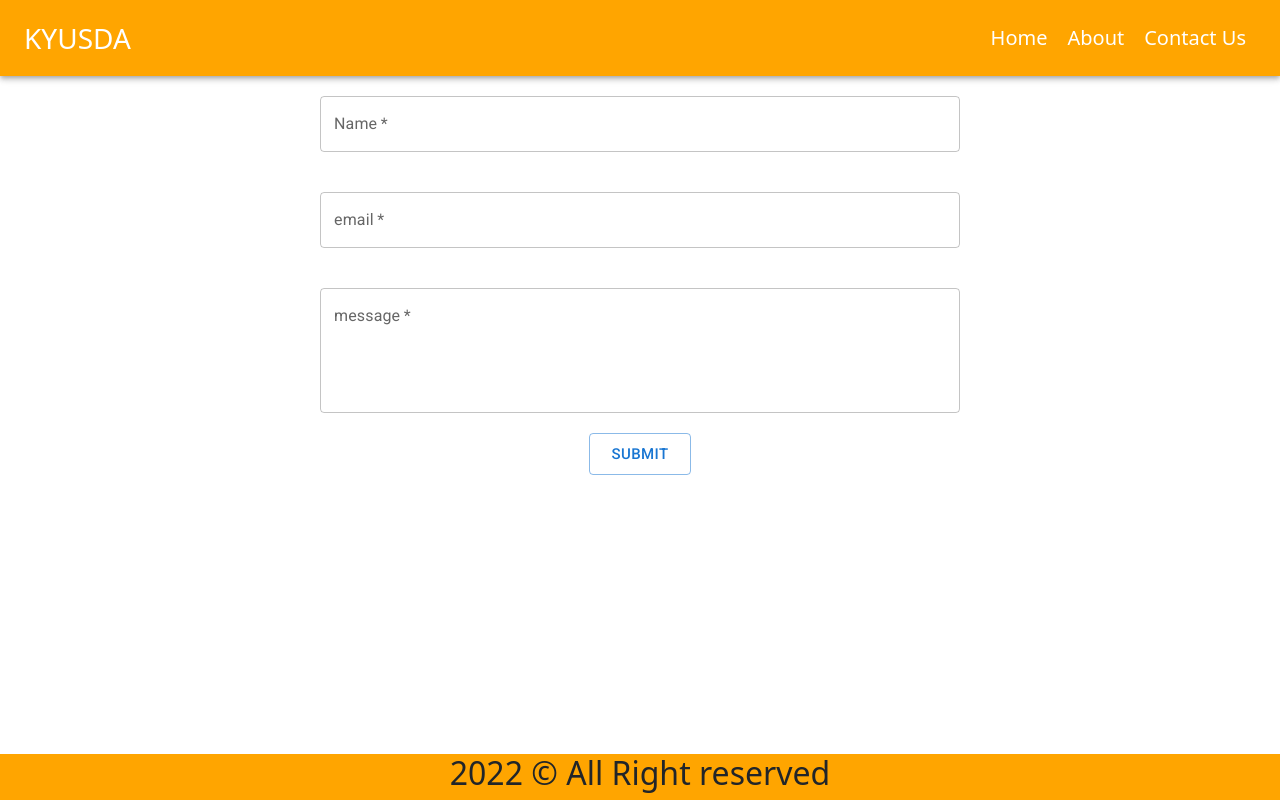
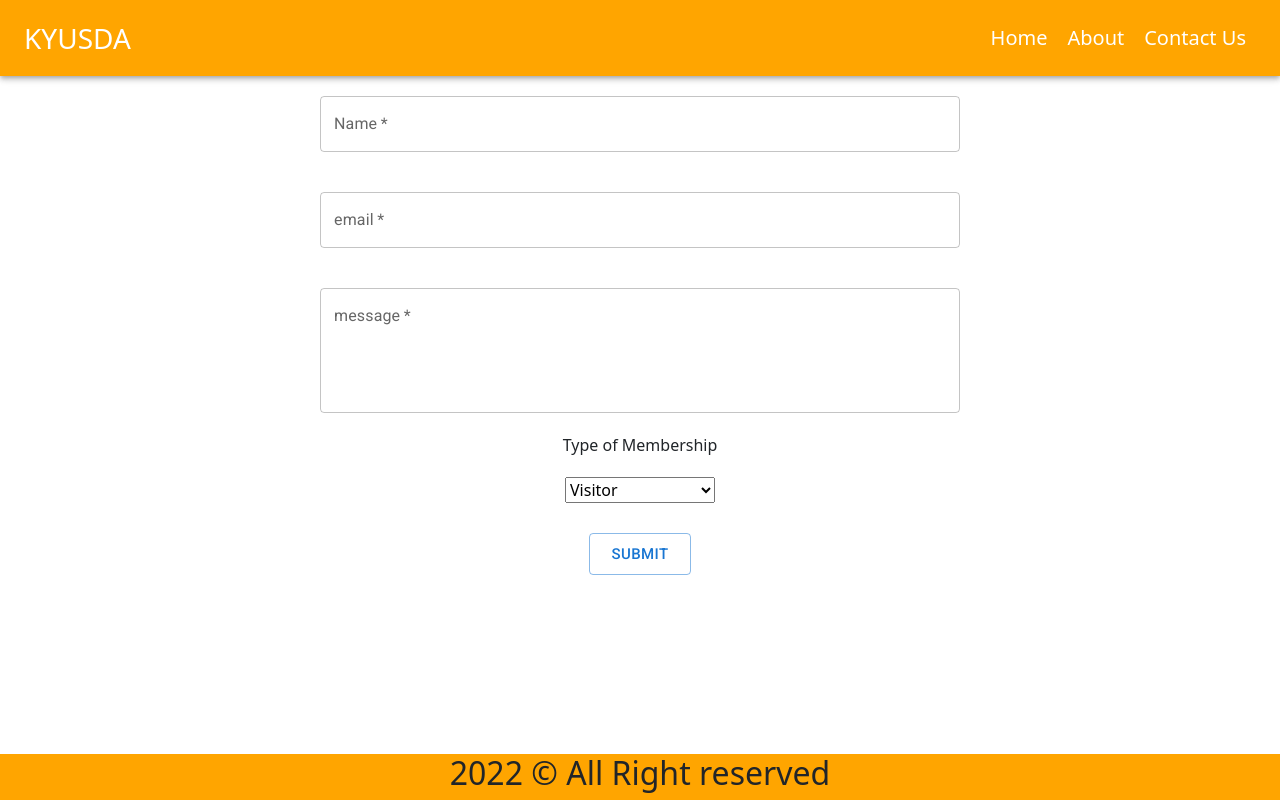
Before and after one commit to samuelkamotho92/kyusdachurch, a React (Create React App) app in the folder client/: page /contact in a window 1280 px wide. Built offline with nearby package versions, Linux system fonts and the light colour scheme.

Commit message:
changes on the form

```diff
--- a/client/src/Contact.js
+++ b/client/src/Contact.js
@@ -4,6 +4,8 @@ import Navbar from './Navbar';
 import Button from '@mui/material/Button';
 import { makeStyles } from '@material-ui/core';
 import TextField from '@mui/material/TextField';
+import Select, { SelectChangeEvent } from '@mui/material/Select';
+import {useState} from "react"
 
 const useStyles = makeStyles({
     btn:{
@@ -25,19 +27,47 @@ const useStyles = makeStyles({
 
 const Contactus = () => {
      const classes = useStyles();
+     const [name,setname] = useState("");
+     const [email,setemail] = useState("");
+     const [message,setmessage] = useState("");
+     const [typeMembership,setMembership] = useState("KYUSDA MEMBER");
+     const handleSubmit = (e)=>{
+e.preventDefault();
+if(name && email && message){
+     console.log(name,email,message)
+}
+
+     }
+
     return (
         <div className="contactpage">
    <Navbar />
         <div className="mainpage">
-<form autoComplete="off" className={classes.contactForm}>
+<form autoComplete="off" className={classes.contactForm} onSubmit={handleSubmit}>
 <TextField className={classes.fieldValue} id="name" label="Name" variant="outlined"
- required style={{margin:"20px 0px"}}/>
+ required style={{margin:"20px 0px"}} value={name} onChange={(e)=>{
+      setname(e.target.value)
+ }}/>
 <TextField className={classes.fieldValue} id="email" label="email" variant="outlined"
- required style={{margin:"20px 0px"}}/>
+ required style={{margin:"20px 0px"}} value={email}  onChange={(e)=>{
+     setemail(e.target.value)
+}}/>
  <TextField className={classes.fieldValue} id="message" label="message" variant="outlined"
  required  multiline
- rows={4} style={{margin:"20px 0px"}}/>
-<Button
+ rows={4} style={{margin:"20px 0px"}} value={message}  onChange={(e)=>{
+     setmessage(e.target.value)
+}}/>
+<label>Type of Membership</label>
+<select name="type"  style={{margin:"20px 0px"}}
+ id="type"
+  value={typeMembership}
+  onChange={(e)=>setMembership(e.target.value)}>
+<option value="Visitor">Visitor</option>
+<option value="Student member">Student Member</option>
+<option value="Church member">Church Member</option>
+</select>
+
+<Button  style={{margin:"10px 0px"}}
  type="submit"
  variant="outlined"
  size="large" className={classes.btn}>
```
